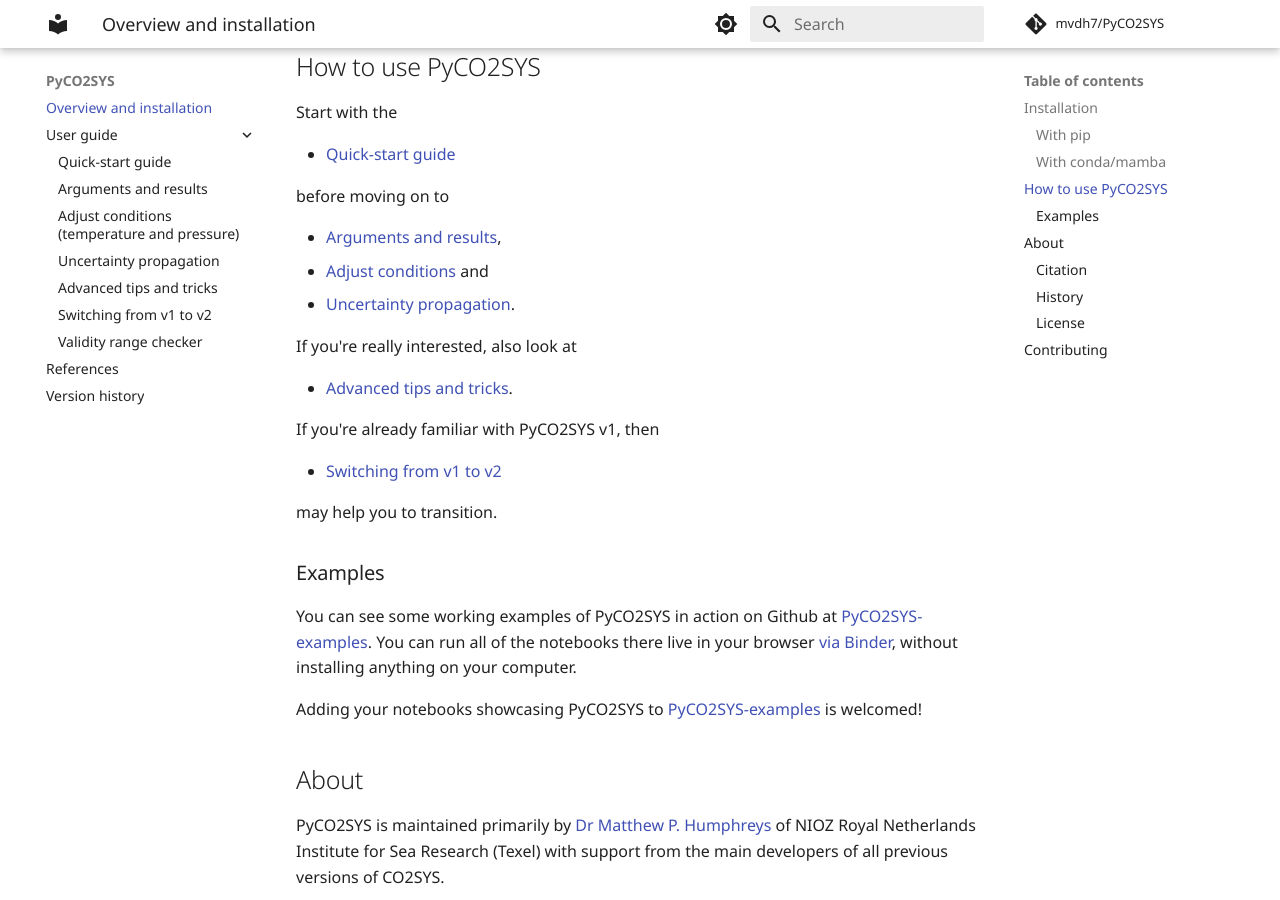
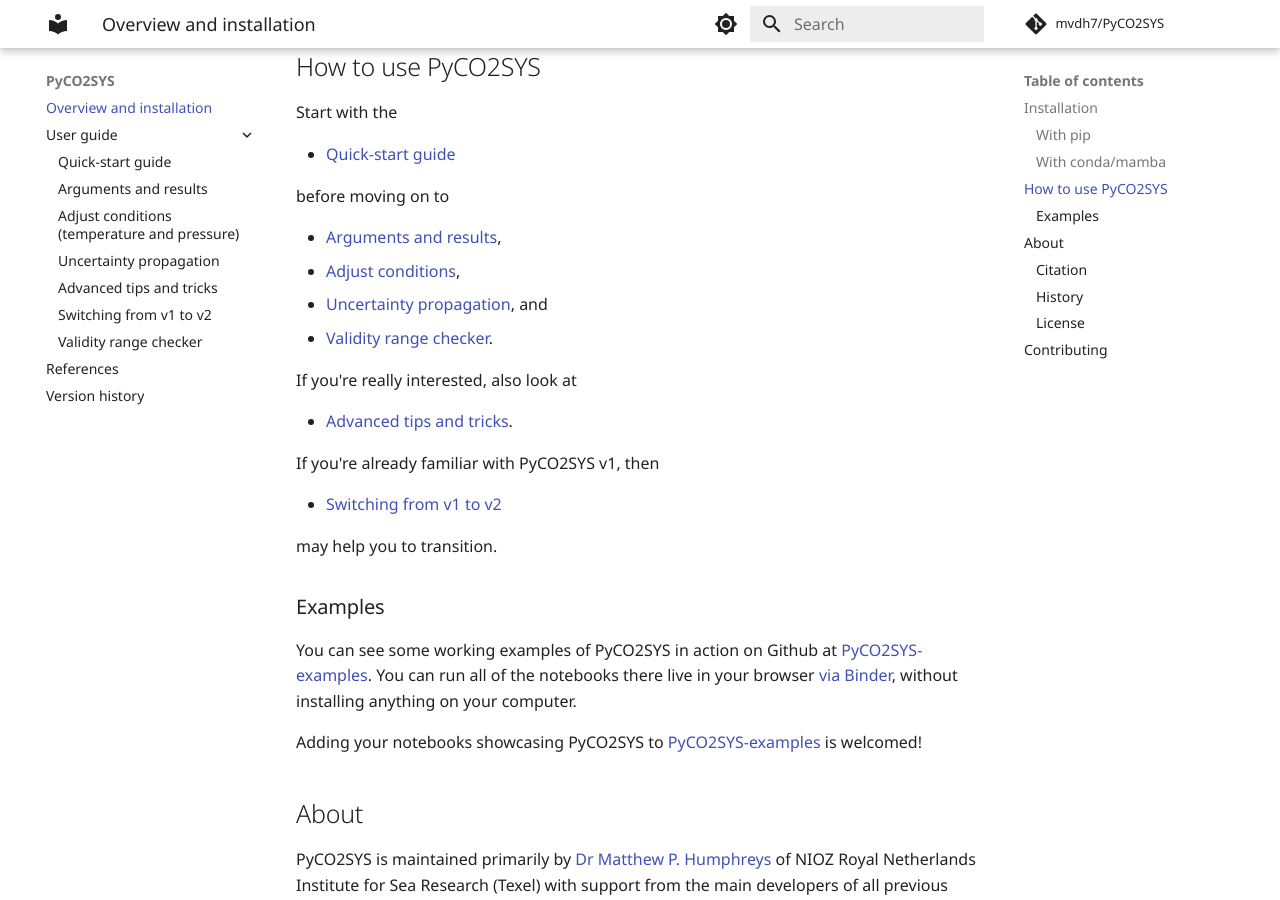
Before and after one commit to mvdh7/PyCO2SYS, an MkDocs documentation site: the page built from docs/index.md, in a window 1280 px wide and 900 px high, scrolled down 1525 px. Built offline with MkDocs 1.6.1 and Material for MkDocs 9.7.7, drawn with Linux system fonts in a browser that asks for light colours; comment, search, counter and statistics services are not loaded.

Commit message:
Add validity range checker

```diff
--- a/docs/index.md
+++ b/docs/index.md
@@ -57,8 +57,9 @@ Start with the
 before moving on to
 
   * [Arguments and results](detail.md),
-  * [Adjust conditions](adjust.md) and
-  * [Uncertainty propagation](uncertainty.md).
+  * [Adjust conditions](adjust.md),
+  * [Uncertainty propagation](uncertainty.md), and
+  * [Validity range checker](validity.md).
 
 If you're really interested, also look at
 
```
